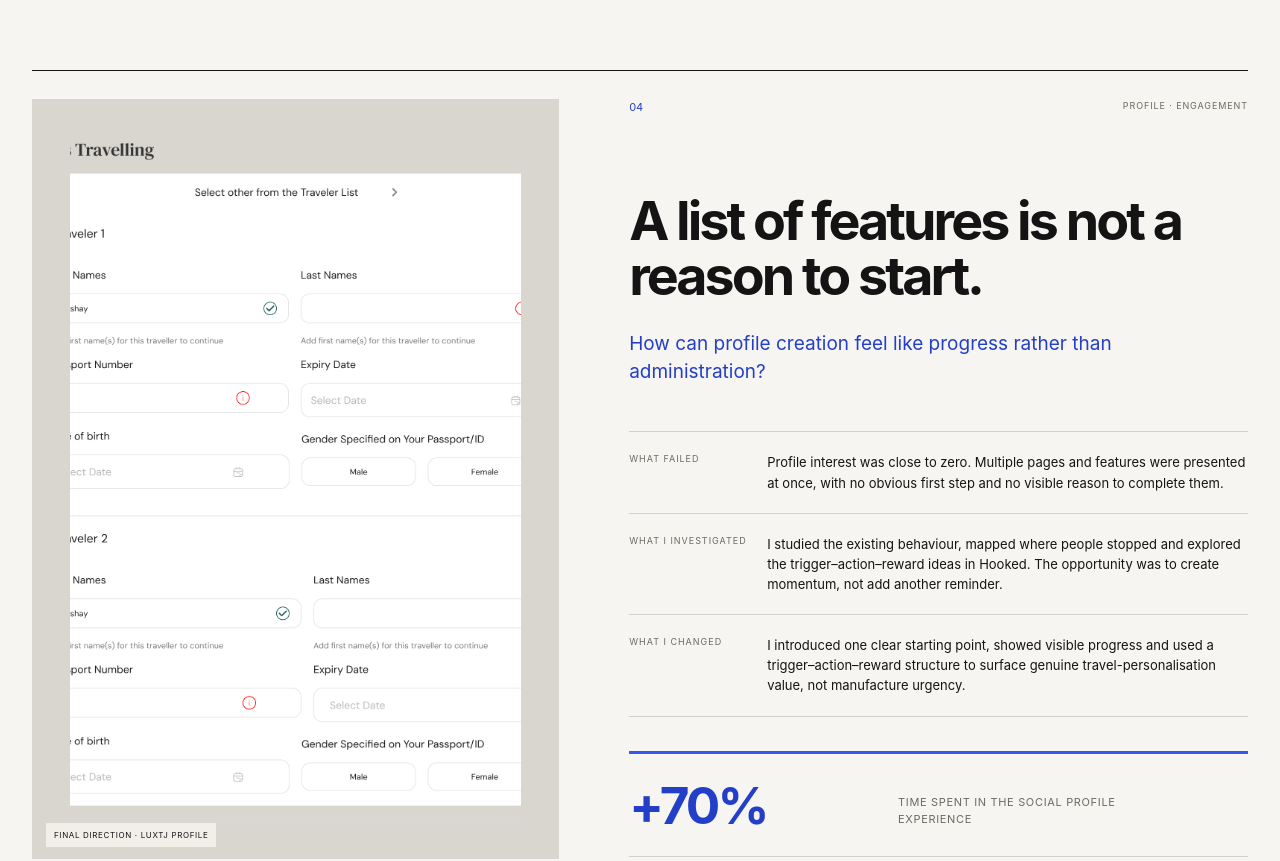
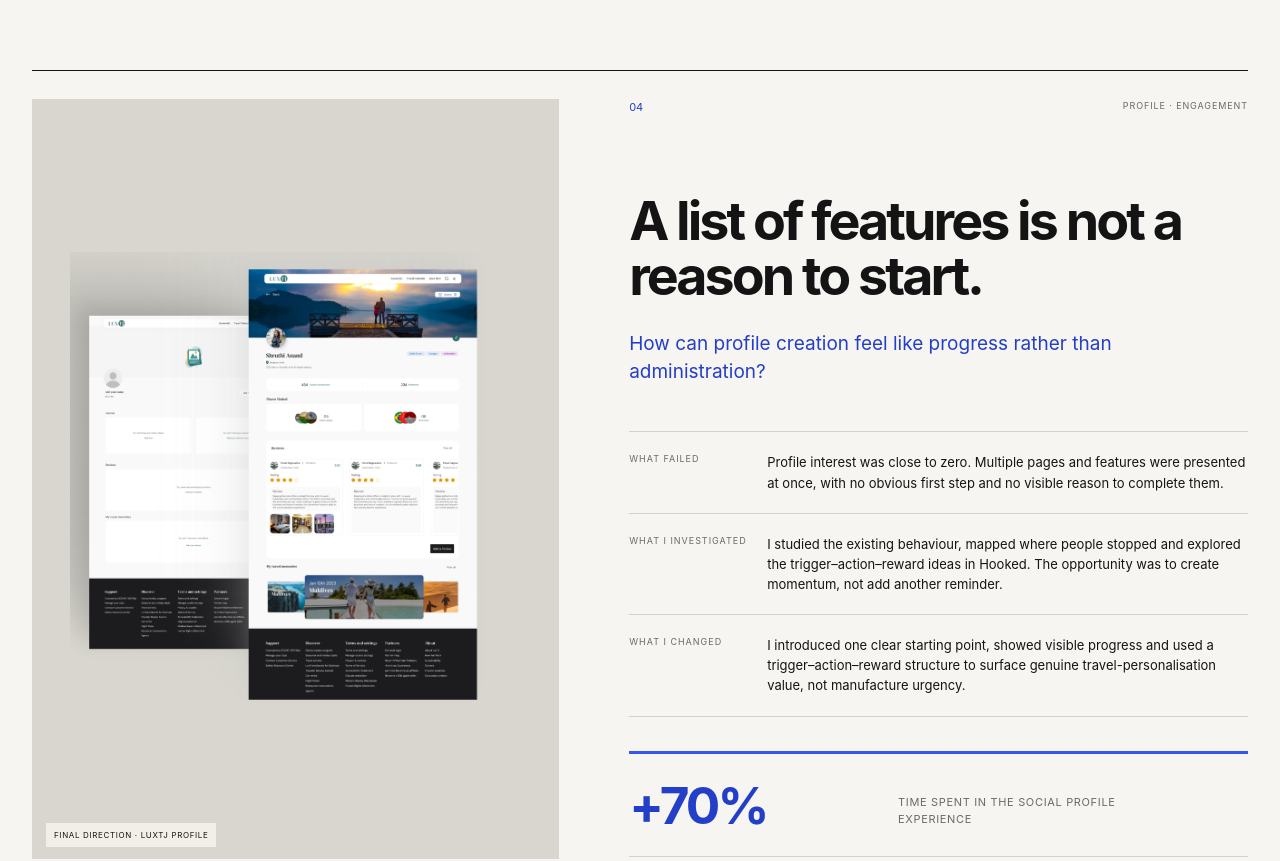
Before and after one commit to Akshayux/akshay-portfolio, a Next.js app: page /work/luxtj in a window 1280 px wide. Shown: the part 10080-10941 px from the top of the page. Built offline with nearby package versions, Linux system fonts and the light colour scheme.

Commit message:
Add LUXTJ profile redesign comparison

```diff
--- a/app/work/luxtj/page.tsx
+++ b/app/work/luxtj/page.tsx
@@ -61,9 +61,8 @@ const chapters=[
     result:'+70%',
     resultLabel:'time spent in the social profile experience',
     lesson:'Engagement grows when every small action reveals a meaningful next benefit.',
-    image:'/figma/case-13.png',
-    imageAlt:'LUXTJ traveller profile details interface',
-    imageClass:'lux-story-visual-tall',
+    image:'/figma/luxtj-profile-before-after.png',
+    imageAlt:'LUXTJ traveller profile before-and-after redesign comparison',
   },
 ] as const;
 
```
Also changed, not shown: public/figma/luxtj-profile-before-after.png (added).
